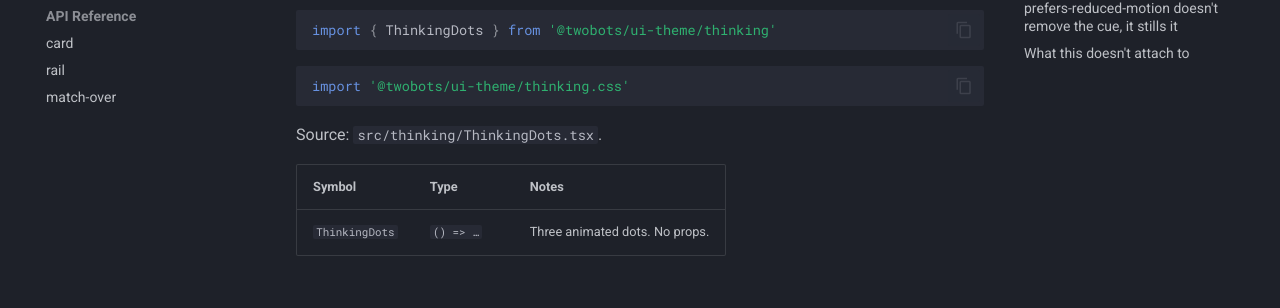
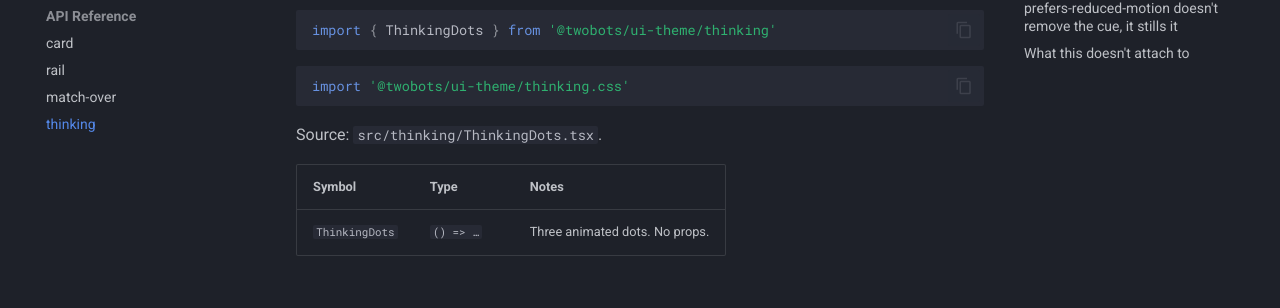
Before and after one commit to bjornbasar/otso, an MkDocs documentation site: the page built from docs/api/thinking.md, in a window 1280 px wide. Shown: the part 262-570 px from the top of the page. Built offline with MkDocs 1.6.1 and Material for MkDocs 9.7.7, drawn with Linux system fonts in a browser that asks for light colours; comment, search, counter and statistics services are not loaded.

Commit message:
docs(nav): add the orphaned thinking.md API reference page
docs/api/thinking.md (ThinkingDots) existed with real content but was
never added to mkdocs nav, which build --strict (used by ci/deploy.sh)
treats as a fatal warning, not just an omission.

```diff
--- a/mkdocs.yml
+++ b/mkdocs.yml
@@ -49,6 +49,7 @@ nav:
     - card: api/card.md
     - rail: api/rail.md
     - match-over: api/match-over.md
+    - thinking: api/thinking.md
 
 # Turn link and anchor problems into warnings, which `--strict` then turns into a failed
 # build. Without this, a cross-reference to a renamed heading is only an INFO message and
```
